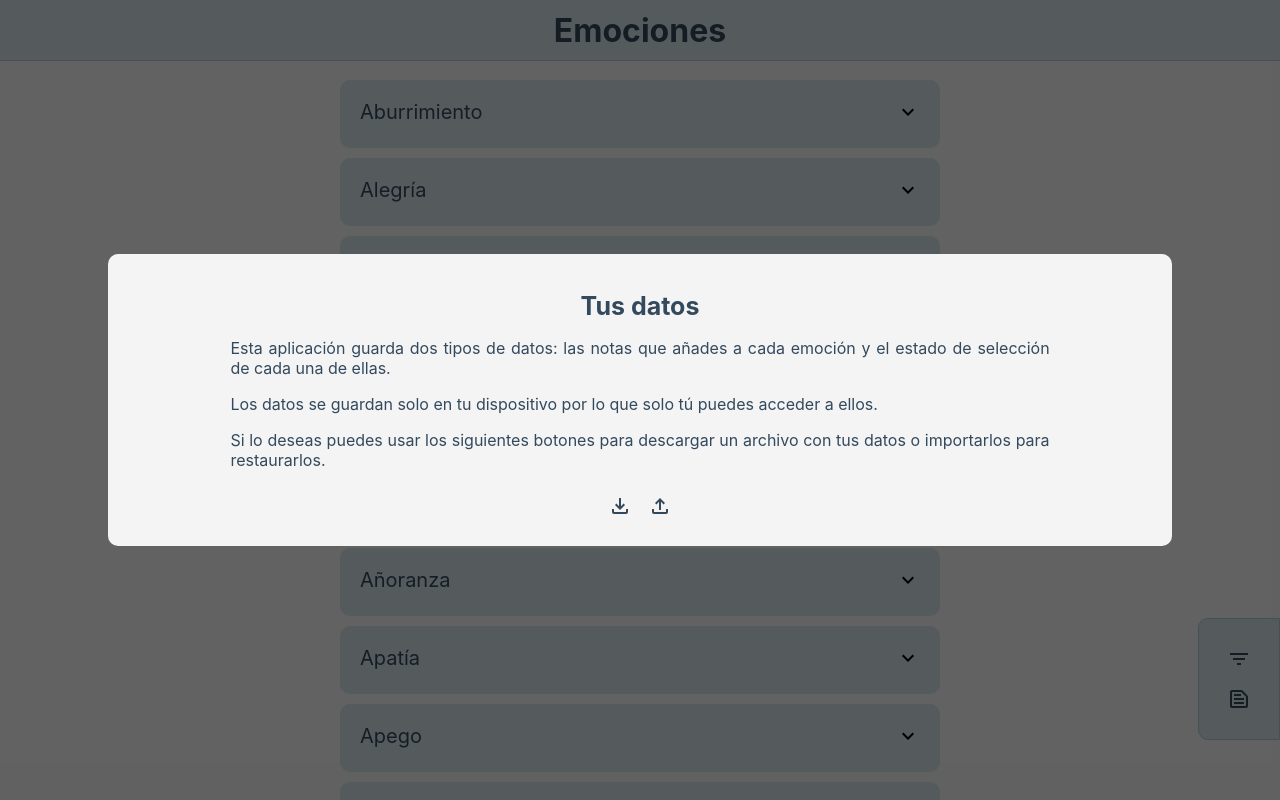
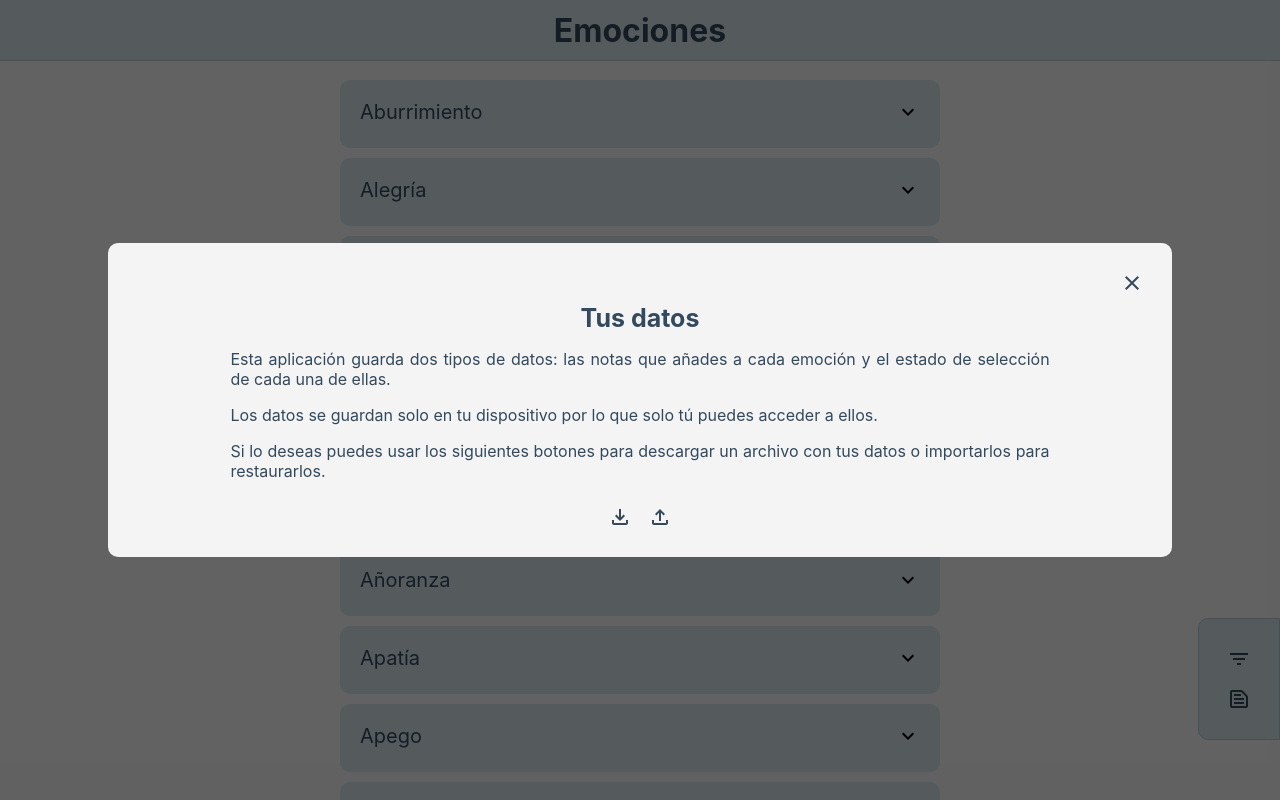
Before and after one commit to kikeelectronico/emociones, a React (Create React App) app in the folder emociones/: page / in a window 1280 px wide. Shown: the top 800 px of the page. Built offline with nearby package versions, Linux system fonts and the light colour scheme.

Commit message:
add  close button in modal

```diff
--- a/emociones/src/App.js
+++ b/emociones/src/App.js
@@ -95,13 +95,13 @@ function App() {
         </IconButton>
         <IconButton
           aria-label="Mostrar emociones seleccionadas"
-          onClick={() => setModal(!modal)}
+          onClick={() => setModal(true)}
         >
           <TextSnippetOutlinedIcon  className="iconButton"/>
         </IconButton>
       </section>
       <Footer/>
-      <Modal visible={modal}/>
+      <Modal visible={modal} closeModal={() => {setModal(false)}}/>
     </div>
   );
 }
--- a/emociones/src/components/Modal.js
+++ b/emociones/src/components/Modal.js
@@ -1,5 +1,6 @@
 import React from "react";
 import IconButton from '@mui/material/IconButton';
+import CloseOutlinedIcon from '@mui/icons-material/CloseOutlined';
 import FileDownloadOutlinedIcon from '@mui/icons-material/FileDownloadOutlined';
 import FileUploadOutlinedIcon from '@mui/icons-material/FileUploadOutlined';
 
@@ -30,6 +31,14 @@ export default function Modal(props) {
             props.visible ?
                 <div className="modal-background">
                     <div className="modal-container">
+                        <div className="modal-close">
+                            <IconButton
+                                aria-label="Descargar datos"
+                                onClick={props.closeModal}
+                            >
+                                <CloseOutlinedIcon className="iconButton"/>
+                            </IconButton>
+                        </div>
                         <h1 className="modal-title">Tus datos</h1>
                         <div className="modal-text">
                             <p>
@@ -47,13 +56,13 @@ export default function Modal(props) {
                                 aria-label="Descargar datos"
                                 onClick={() => download()}
                             >
-                                <FileDownloadOutlinedIcon  className="iconButton"/>
+                                <FileDownloadOutlinedIcon className="iconButton"/>
                             </IconButton>
                             <IconButton
                                 aria-label="Restaurar datos"
                                 onClick={() => upload()}
                             >
-                                <FileUploadOutlinedIcon  className="iconButton"/>
+                                <FileUploadOutlinedIcon className="iconButton"/>
                             </IconButton>
                         </div>
                     </div>
--- a/emociones/src/components/modal.css
+++ b/emociones/src/components/modal.css
@@ -21,7 +21,14 @@
     background-color: #f4f4f4;
 }
 
+.modal-close {
+    display: flex;
+    flex-direction: row;
+    justify-content: right;
+}
+
 .modal-title {
+    margin-top: 0px;
     font-size: 25px;
     color: #33495D;
 }
```
